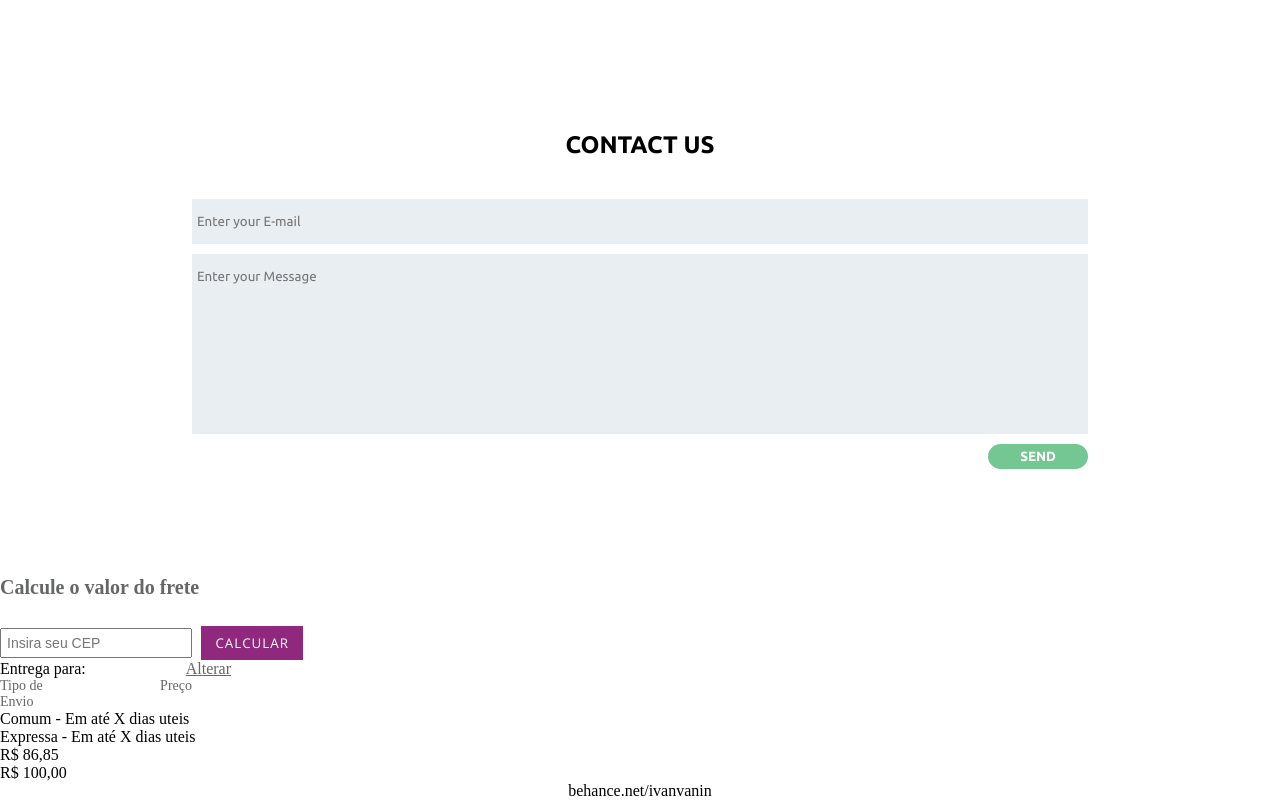
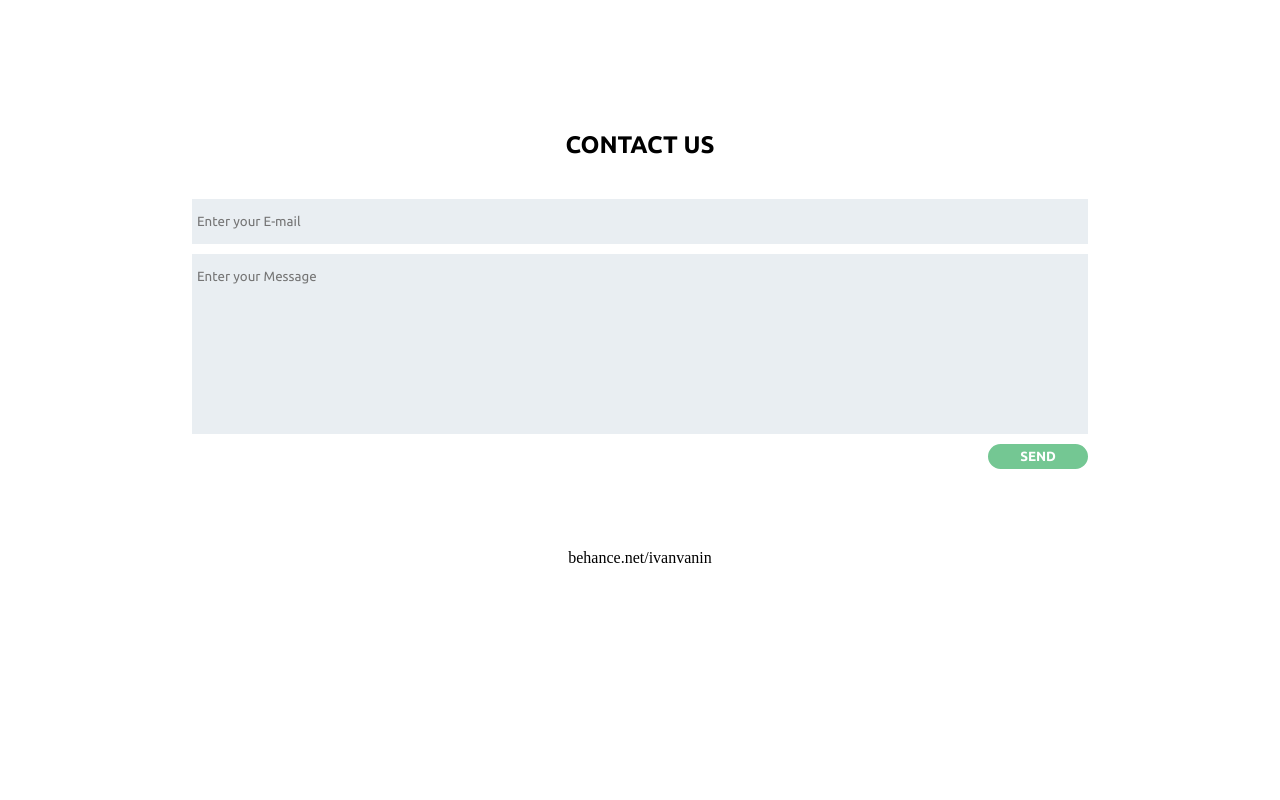
Before and after one commit to pedrobissetti/Mockup, a website: page index.html in a window 1280 px wide. Shown: the part 2824-3624 px from the top of the page. After the commit the page ends 3391 px from the top, so only its background shows below. Drawn offline with nearby package versions, Linux system fonts and the light colour scheme.

Commit message:
[DESK/MOB] Retirado-o-Shipping-e-Inclusao-do-Yarn

```diff
--- a/css/scss/_header.scss
+++ b/css/scss/_header.scss
@@ -52,7 +52,8 @@
   flex-wrap: wrap;
   flex-flow: column;
   margin: 280px 0;
-  &--titulo {display: flex;
+  &--titulo {
+    display: flex;
     width: 100%;
     height: 35px;
     align-items: center;
--- a/css/scss/_shipping.scss
+++ /dev/null
@@ -1,55 +0,0 @@
-.x-shipping__frete {
-  &--title {
-    color: #656667;
-    font-size: 1.25rem;
-  }
-  &--form {
-    input {
-      width: 15%;
-      padding: 5px 5px;
-      font-size: 0.875em;
-    }
-    button {
-      padding: 8px 5px;
-      background: #90297d;
-      border: none;
-      color: #FFF;
-      font-family: Open Sans, sans-serif;
-      width: 8%;
-      text-transform: uppercase;
-      margin-left: 5px;
-      letter-spacing: 1px;
-      outline: none;
-    }
-  }
-  &--error {
-    display: none;
-  }
-  .x-shipping__wrapper {
-    .x-shipping__container {
-      display: flex;
-      .x-shipping__code {
-        white-space: nowrap;
-      }
-      .link-edit {
-        margin: 0 100px;
-        text-decoration: underline;
-        color: #656667;
-      }
-    }
-    .x-shipping__body {
-      display: flex;
-      justify-content: space-between;
-      width: 15%;
-      &--title {
-        font-size: 0.875em;
-        color: #656667;
-      }
-      &--sub {
-        font-size: 0.875em;
-        color: #656667;
-        margin-left: 100px;
-      }
-    }
-  }
-}
--- a/css/scss/style.scss
+++ b/css/scss/style.scss
@@ -1,9 +1,8 @@
 @import 'reset';
 @import 'variaveis_mixins';
-@import 'header';
-@import 'portfolio';
-@import 'about';
-@import 'advantage';
-@import 'contato';
-@import 'shipping';
-@import 'footer';
+@import '_header';
+@import '_portfolio';
+@import '_about';
+@import '_advantage';
+@import '_contato';
+@import '_footer';
--- a/index.html
+++ b/index.html
@@ -102,44 +102,6 @@
     </div>
   </section>
 
-  <div id="shipping-data" class="x-shipping__frete">
-    <h4 class="x-shipping__frete--title">Calcule o valor do frete</h4>
-    <form class="x-shipping__frete--form" id="shippingForm">
-      <input class="x-shipping__frete--form__input" type="text" id="postalCode" name="postalCode" placeholder="Insira seu CEP"/>
-      <button class="x-shipping__frete--form__btn x-btn" title="Buscar">Calcular</button>
-    </form>
-
-    <div class="x-shipping__results-wrapper">
-      <div class="x-shipping__results-content">
-
-        <div class="x-shipping__frete--error">
-          <p>É uma pena, mas não conseguimos atender este CEP.</p>
-        </div>
-
-        <div class="x-shipping__wrapper">
-          <div class="x-shipping__container">
-            <div class="x-shipping__code is--active js--shipping-tab">Entrega para: </div>
-            <a class="link-edit" href="javascript:void(0);" id="force-shipping-fields">Alterar</a>
-          </div>
-
-          <div class="x-shipping__body">
-            <p class="x-shipping__body--title">Tipo de Envio</p>
-            <p class="x-shipping__body--sub">Preço</p>
-          </div>
-
-              <ul class="x-shipping__info is--active">
-                <li class="x-shipping__body--type">Comum - Em até X dias uteis</li>
-                <li class="x-shipping__body--type">Expressa - Em até X dias uteis</li>
-              </ul>
-              <ul>
-                <li class="x-shipping__body--price">R$ 86,85</li>
-                <li class="x-shipping__body--price">R$ 100,00</li>
-              </ul>
-        </div>
-      </div>
-    </div>
-  </div>
-
   <footer class="footer--content">
     <p>behance.net/ivanvanin</p>
   </footer>
--- a/main.js
+++ b/main.js
@@ -1,3 +1,4 @@
+// Função de SCROLL SUAVE LINK INTERNO
 function initScrollSuave() {
   const linksInternos = document.querySelectorAll('.js-menu a[href^="#"]');
 
```
Also changed, not shown: css/style.css, 1 other file.
